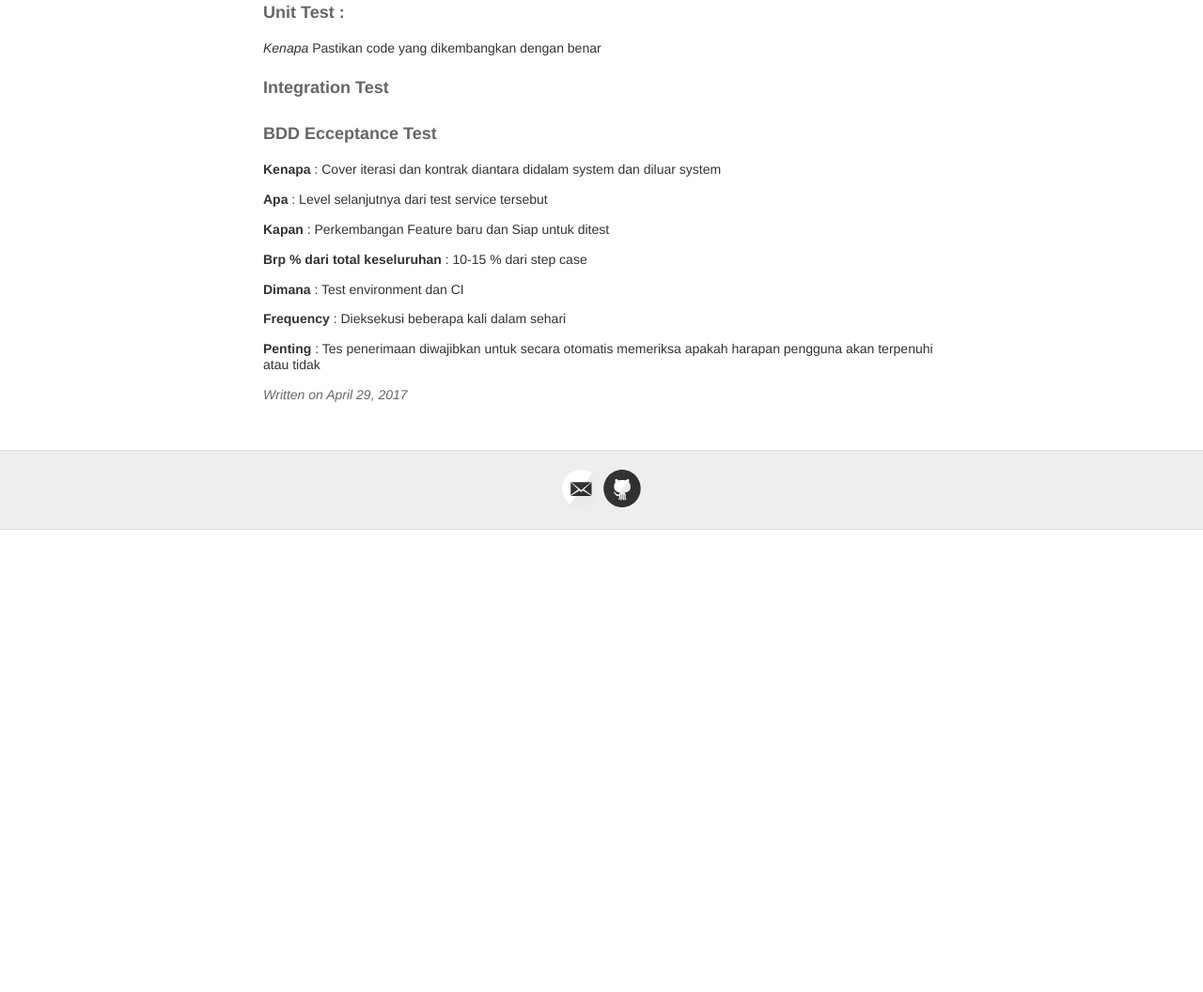
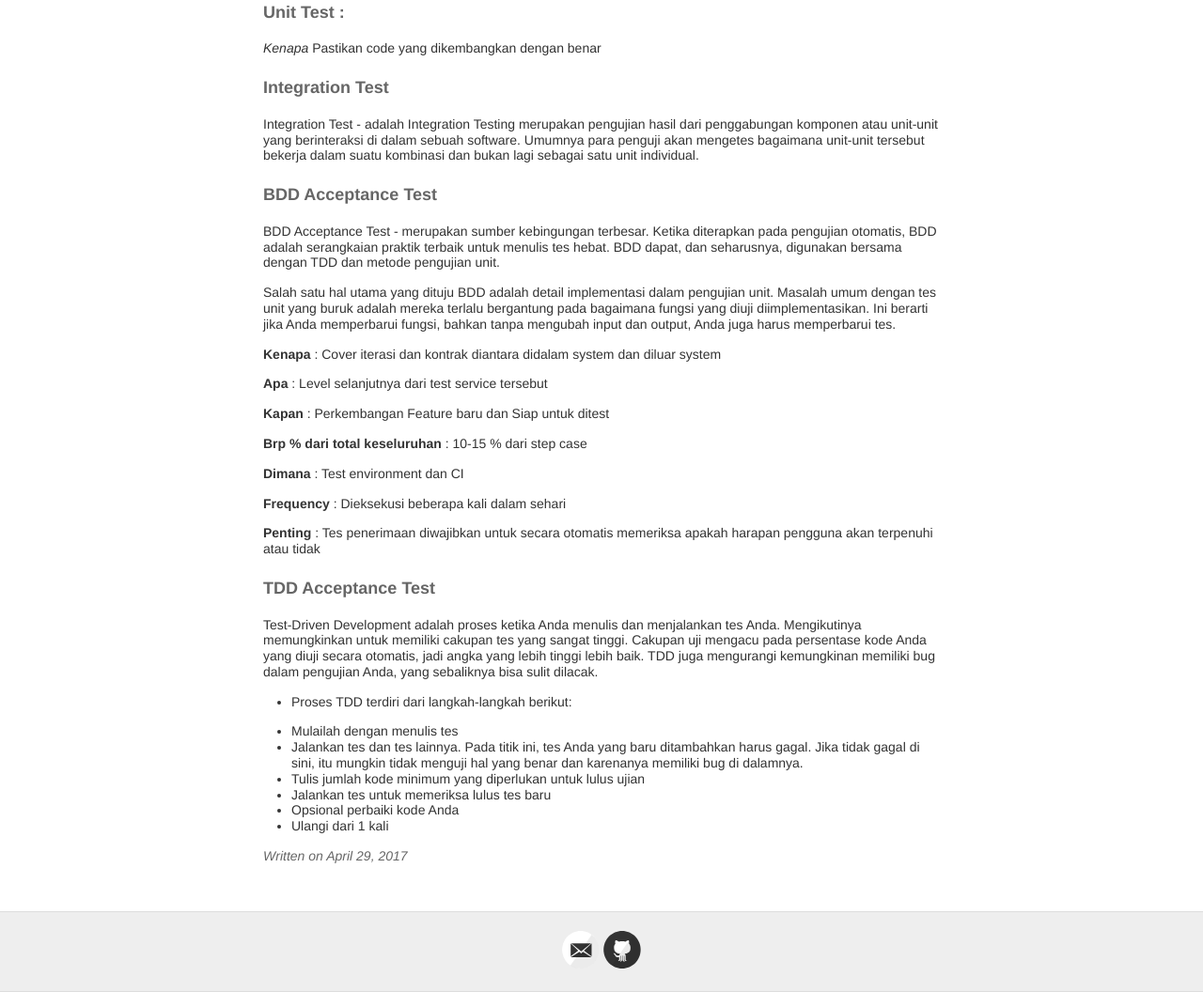
Before and after one commit to sitiwulandari/sitiwulandari.github.io, a Jekyll site: the page built from _posts/2017-04-29-Test-Pyramid.md, in a window 1280 px wide and 1400 px high, scrolled down 375 px. Shown: the part 344-1400 px from the top of the window at 94% size. Built offline with Jekyll 4.4.1, drawn with Linux system fonts in a browser that asks for light colours; before the commit the page ends 1283 px from its top, so only the background shows below that.

Commit message:
Update 2017-04-29-Test-Pyramid.md

```diff
--- a/_posts/2017-04-29-Test-Pyramid.md
+++ b/_posts/2017-04-29-Test-Pyramid.md
@@ -15,8 +15,13 @@ Test Pyramid adalah sebuah konsep perkembangan yang bertujuan untuk mempersingka
 
 
 #### Integration Test
+Integration Test - adalah Integration Testing merupakan pengujian hasil dari penggabungan komponen atau unit-unit yang berinteraksi di dalam sebuah software. Umumnya para penguji akan mengetes bagaimana unit-unit tersebut bekerja dalam suatu kombinasi dan bukan lagi sebagai satu unit individual.
 
-#### BDD Ecceptance Test
+#### BDD Acceptance Test
+BDD Acceptance Test -  merupakan sumber kebingungan terbesar. Ketika diterapkan pada pengujian otomatis, BDD adalah serangkaian praktik terbaik untuk menulis tes hebat. BDD dapat, dan seharusnya, digunakan bersama dengan TDD dan metode pengujian unit.
+
+Salah satu hal utama yang dituju BDD adalah detail implementasi dalam pengujian unit. Masalah umum dengan tes unit yang buruk adalah mereka terlalu bergantung pada bagaimana fungsi yang diuji diimplementasikan. Ini berarti jika Anda memperbarui fungsi, bahkan tanpa mengubah input dan output, Anda juga harus memperbarui tes.
+
 **Kenapa** : Cover iterasi dan kontrak diantara didalam system dan diluar system
 
 **Apa** : Level selanjutnya dari test service tersebut
@@ -30,3 +35,16 @@ Test Pyramid adalah sebuah konsep perkembangan yang bertujuan untuk mempersingka
 **Frequency** : Dieksekusi beberapa kali dalam sehari
 
 **Penting** : Tes penerimaan diwajibkan untuk secara otomatis memeriksa apakah harapan pengguna akan terpenuhi atau tidak
+
+#### TDD Acceptance Test
+
+Test-Driven Development adalah proses ketika Anda menulis dan menjalankan tes Anda. Mengikutinya memungkinkan untuk memiliki cakupan tes yang sangat tinggi. Cakupan uji mengacu pada persentase kode Anda yang diuji secara otomatis, jadi angka yang lebih tinggi lebih baik. TDD juga mengurangi kemungkinan memiliki bug dalam pengujian Anda, yang sebaliknya bisa sulit dilacak.
+
+* Proses TDD terdiri dari langkah-langkah berikut:
+
+* Mulailah dengan menulis tes
+* Jalankan tes dan tes lainnya. Pada titik ini, tes Anda yang baru ditambahkan harus gagal. Jika tidak gagal di sini, itu mungkin tidak menguji hal yang benar dan karenanya memiliki bug di dalamnya.
+* Tulis jumlah kode minimum yang diperlukan untuk lulus ujian
+* Jalankan tes untuk memeriksa lulus tes baru
+* Opsional perbaiki kode Anda
+* Ulangi dari 1 kali
```
